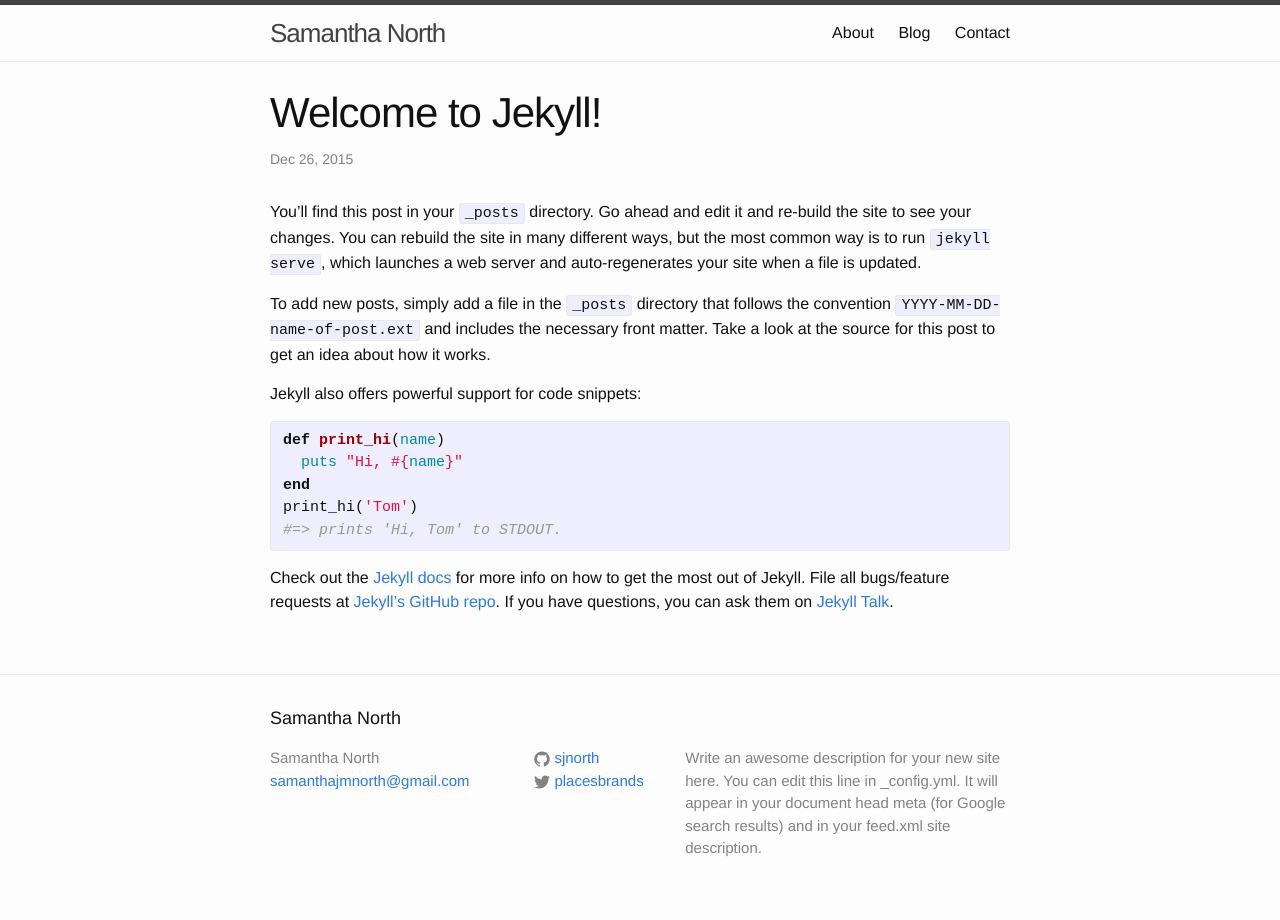
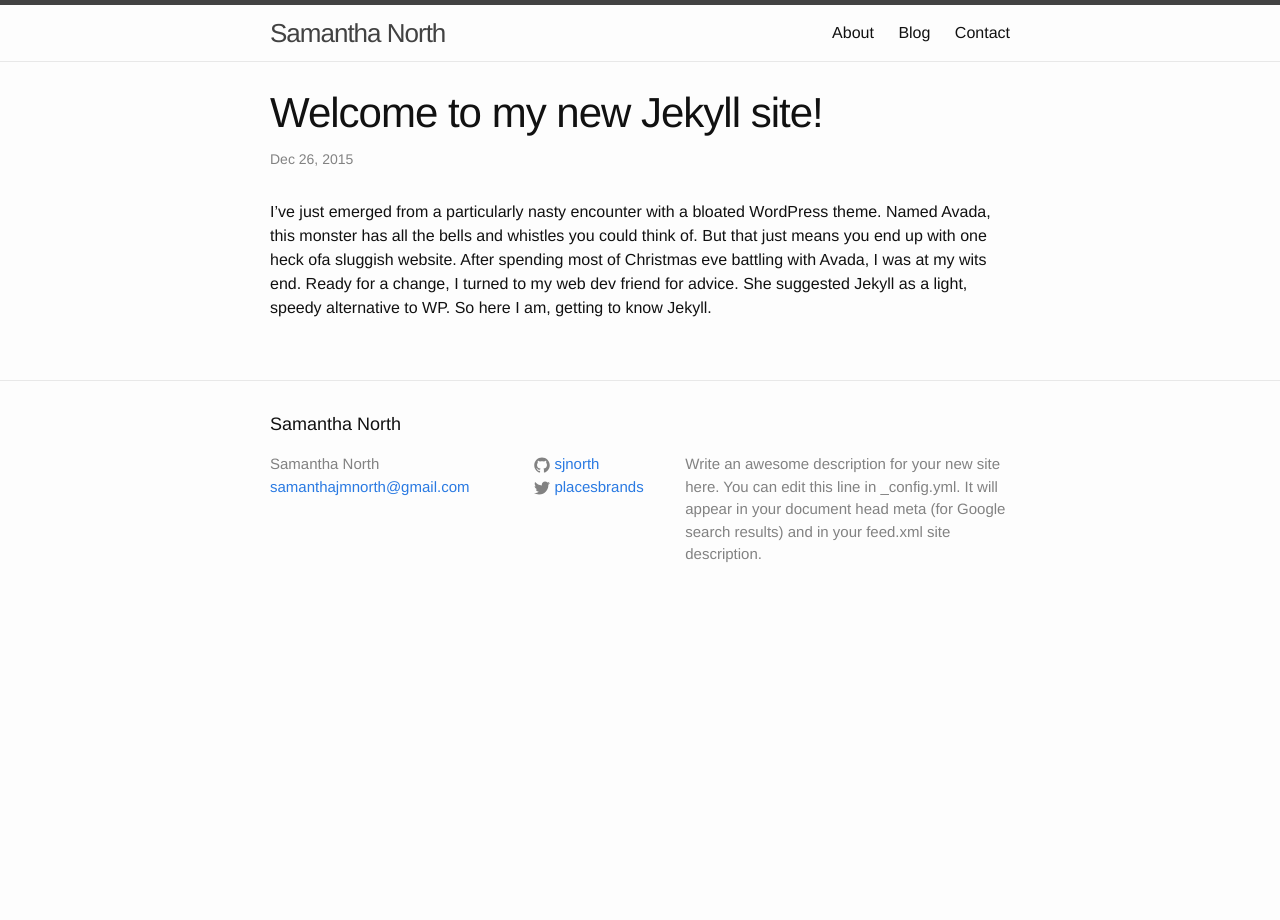
Before and after one commit to sjnorth/sjnorth.github.io, a Jekyll site: the page built from _posts/2015-12-26-welcome-to-jekyll.markdown, in a window 1280 px wide. Built offline with Jekyll 4.4.1, drawn with Linux system fonts in a browser that asks for light colours.

Commit message:
My first jekyll blog

```diff
--- a/_posts/2015-12-26-welcome-to-jekyll.markdown
+++ b/_posts/2015-12-26-welcome-to-jekyll.markdown
@@ -1,25 +1,7 @@
 ---
 layout: post
-title:  "Welcome to Jekyll!"
+title:  "Welcome to my new Jekyll site!"
 date:   2015-12-26 11:35:47 -0500
 categories: jekyll update
 ---
-You’ll find this post in your `_posts` directory. Go ahead and edit it and re-build the site to see your changes. You can rebuild the site in many different ways, but the most common way is to run `jekyll serve`, which launches a web server and auto-regenerates your site when a file is updated.
-
-To add new posts, simply add a file in the `_posts` directory that follows the convention `YYYY-MM-DD-name-of-post.ext` and includes the necessary front matter. Take a look at the source for this post to get an idea about how it works.
-
-Jekyll also offers powerful support for code snippets:
-
-{% highlight ruby %}
-def print_hi(name)
-  puts "Hi, #{name}"
-end
-print_hi('Tom')
-#=> prints 'Hi, Tom' to STDOUT.
-{% endhighlight %}
-
-Check out the [Jekyll docs][jekyll-docs] for more info on how to get the most out of Jekyll. File all bugs/feature requests at [Jekyll’s GitHub repo][jekyll-gh]. If you have questions, you can ask them on [Jekyll Talk][jekyll-talk].
-
-[jekyll-docs]: http://jekyllrb.com/docs/home
-[jekyll-gh]:   https://github.com/jekyll/jekyll
-[jekyll-talk]: https://talk.jekyllrb.com/
+I've just emerged from a particularly nasty encounter with a bloated WordPress theme. Named Avada, this monster has all the bells and whistles you could think of. But that just means you end up with one heck ofa sluggish website. After spending most of Christmas eve battling with Avada, I was at my wits end. Ready for a change, I turned to my web dev friend for advice. She suggested Jekyll as a light, speedy alternative to WP.  So here I am, getting to know Jekyll.
```
